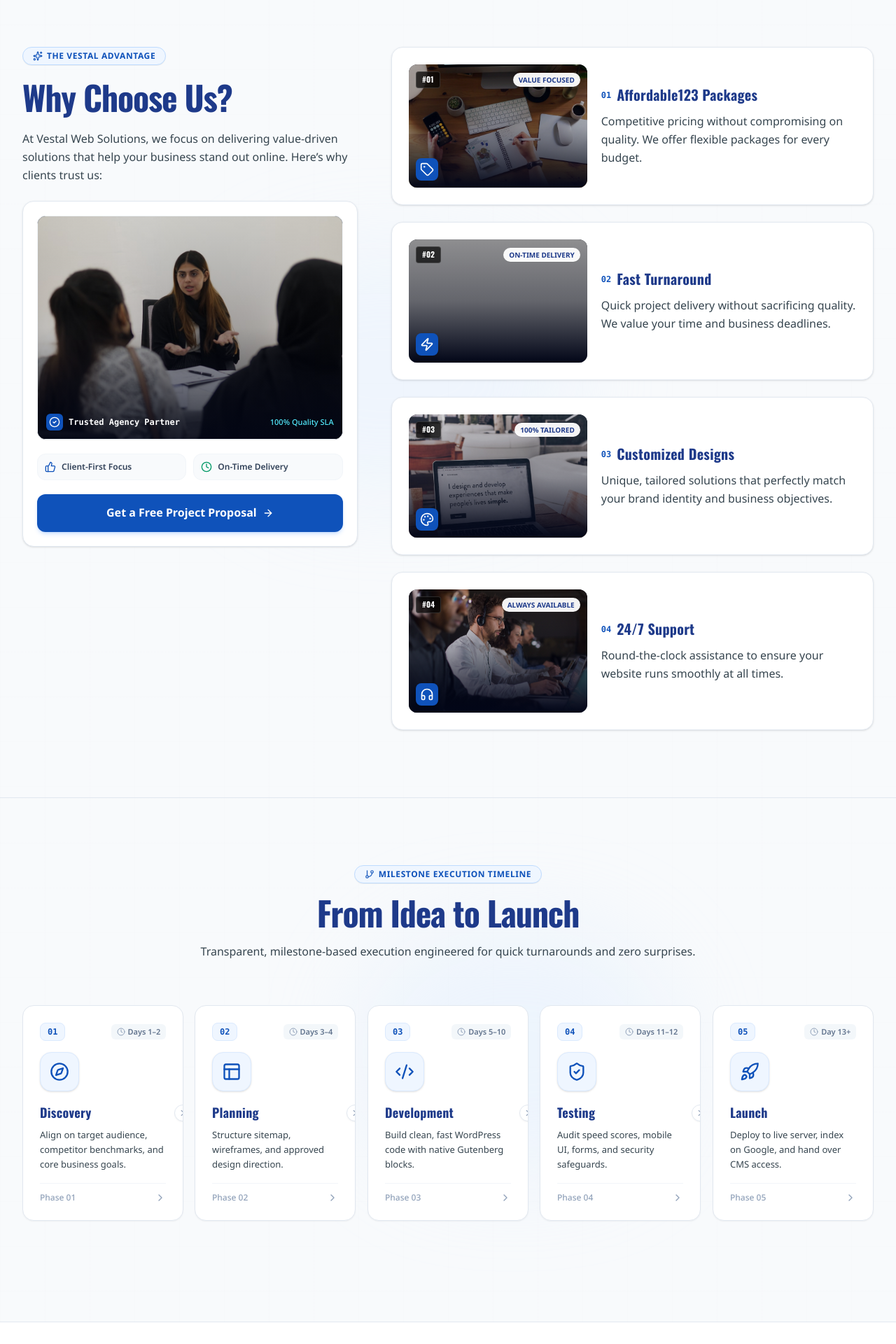
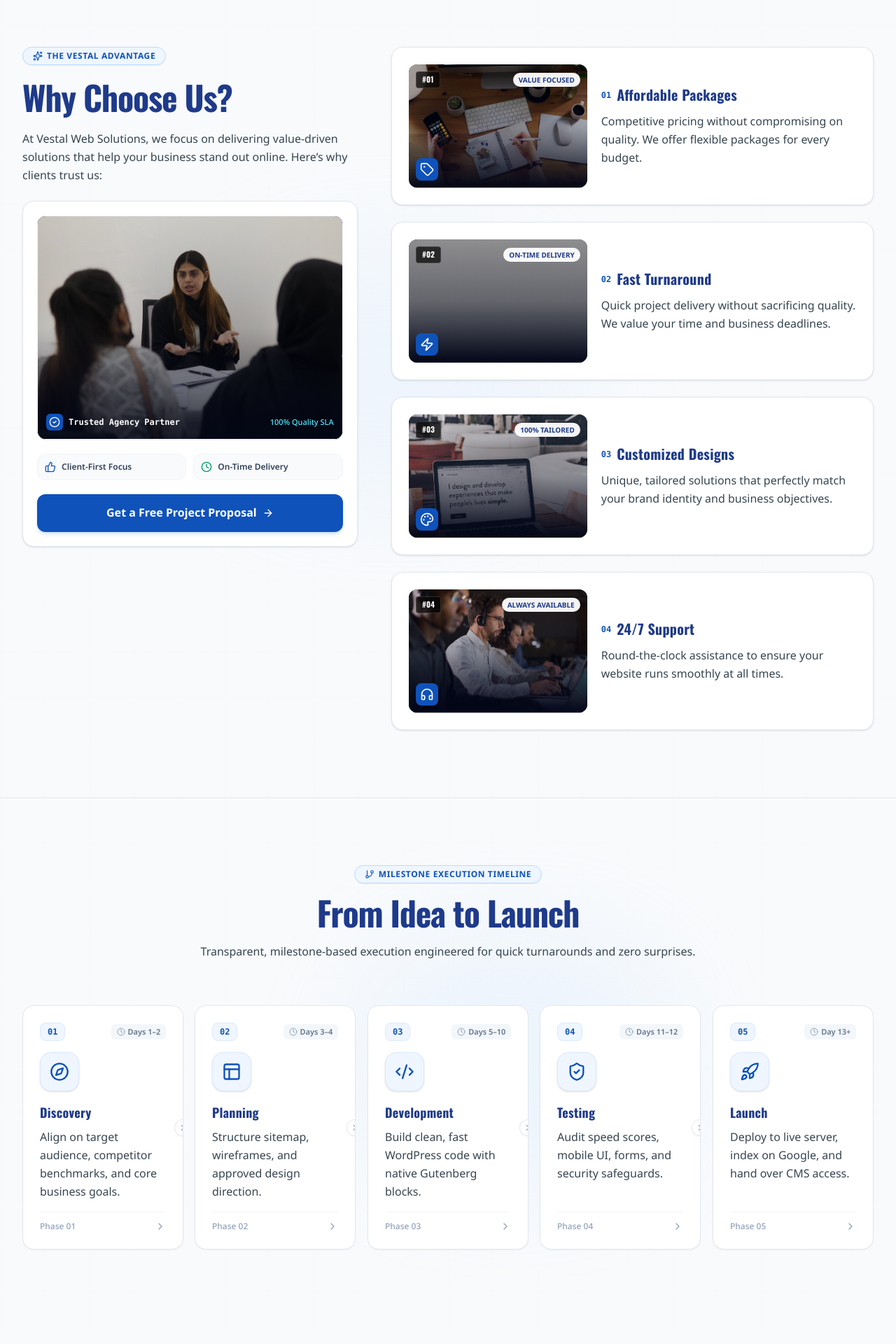
Before and after one commit to Shaaamvs/vestal-web-solutions, a React (Vite) app: page / in a window 1280 px wide. Shown: the part 3780-5700 px from the top of the page at 70% size. Built offline with nearby package versions, Linux system fonts and the light colour scheme; grey boxes are pictures that could not be loaded.

Commit message:
content change

```diff
--- a/src/components/ContactSection.jsx
+++ b/src/components/ContactSection.jsx
@@ -20,7 +20,6 @@ export const ContactSection = ({ preselectedServiceOrPackage }) => {
     email: '',
     phone: '',
     projectType: 'Website Development',
-    budgetRange: '₹15,000 – ₹30,000',
     timeline: 'Standard (1–2 weeks)',
     details: ''
   });
@@ -650,14 +649,7 @@ export const ContactSection = ({ preselectedServiceOrPackage }) => {
                   </button>
 
                   {/* Micro reassurance line */}
-                  <div className="flex items-center justify-center gap-3 text-xs text-slate-500 pt-1">
-                    <span className="flex items-center gap-1 text-slate-600 font-medium">
-                      <ShieldCheck className="w-3.5 h-3.5 text-[#0F52BA]" />
-                      No obligation
-                    </span>
-                    <span>•</span>
-                    <span className="text-slate-600 font-medium">Direct response from our lead engineer</span>
-                  </div>
+
 
                 </form>
               )}
--- a/src/components/ProcessSection.jsx
+++ b/src/components/ProcessSection.jsx
@@ -93,7 +93,8 @@ export const ProcessSection = ({ onStartProject }) => {
                       {step.title}
                     </h3>
 
-                    <p className="text-xs sm:text-[13px] text-[#36454F] leading-relaxed font-normal">
+                    {/* Description: 1rem / 16px on all devices */}
+                    <p className="text-base text-[#36454F] leading-relaxed font-normal">
                       {step.description}
                     </p>
                   </div>
--- a/src/components/WhyChooseUs.jsx
+++ b/src/components/WhyChooseUs.jsx
@@ -22,7 +22,7 @@ const WHY_CHOOSE_ITEMS = [
   {
     id: 'affordable-packages',
     number: '01',
-    title: 'Affordable123 Packages',
+    title: 'Affordable Packages',
     description: 'Competitive pricing without compromising on quality. We offer flexible packages for every budget.',
     image: AffordablePackages,
     badge: 'Value Focused',
```
